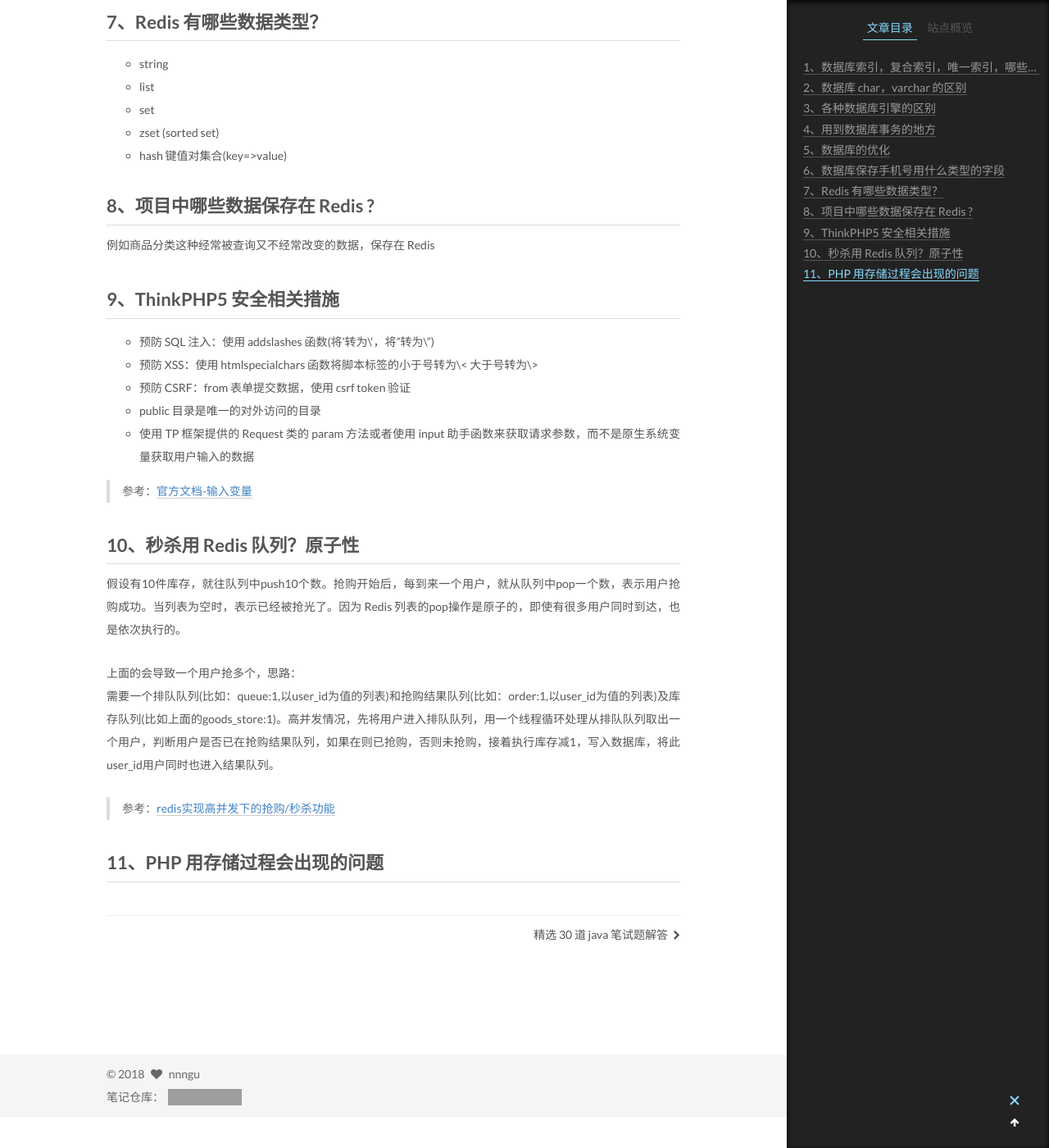
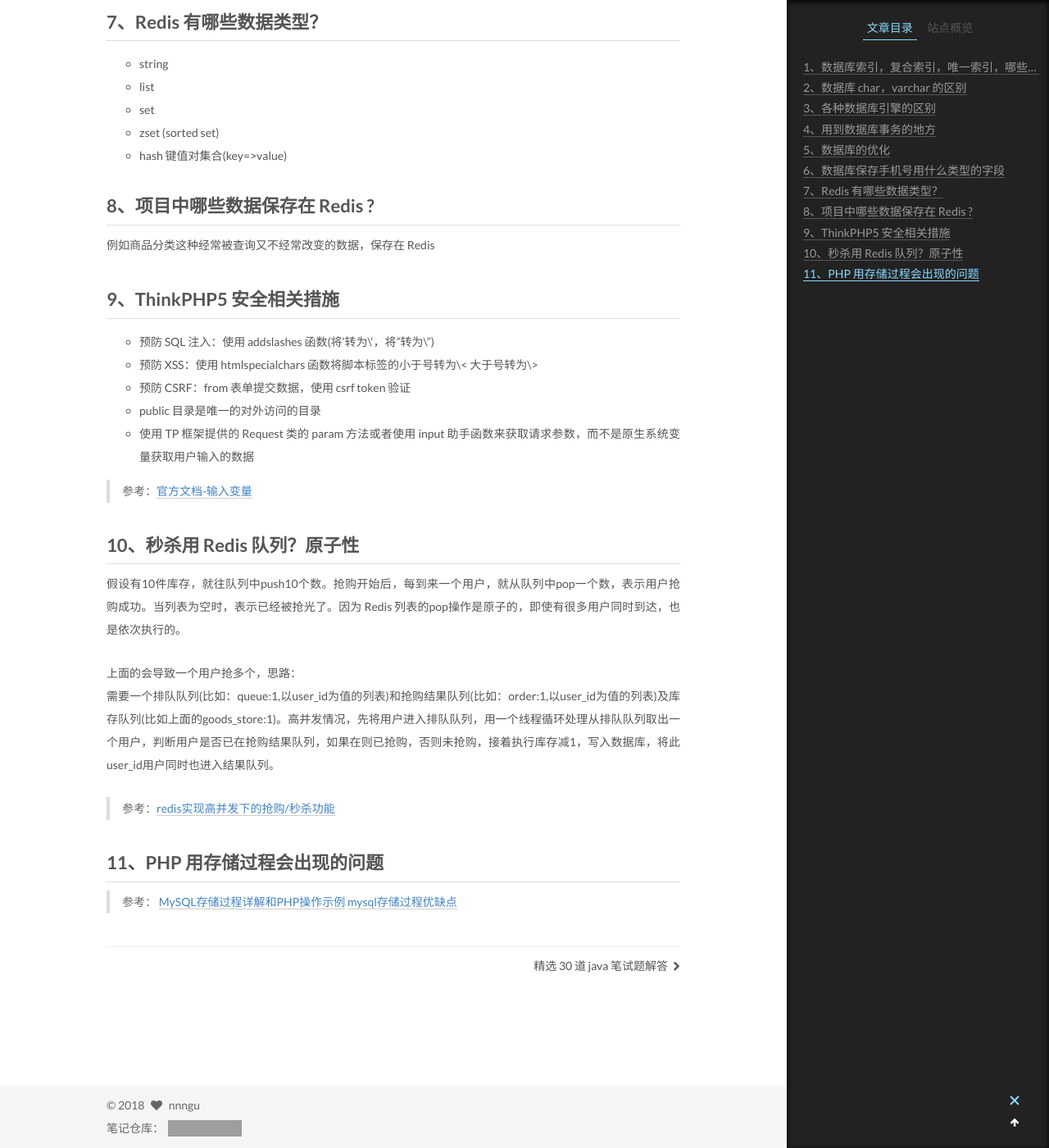
Before and after one commit to nnngu/LearningNotes, a Jekyll site: the page built from _posts/2018-06-05-PHP 面试题收集.md, in a window 1280 px wide and 1400 px high, scrolled down 2980 px. Shown: the whole window at 82% size. Built offline with Jekyll 4.4.1, drawn with Linux system fonts in a browser that asks for light colours; grey boxes are pictures that could not be loaded.

Commit message:
修改文件: _posts/2018-06-05-PHP 面试题收集.md

```diff
--- a/_posts/2018-06-05-PHP 面试题收集.md
+++ b/_posts/2018-06-05-PHP 面试题收集.md
@@ -127,3 +127,7 @@ InnoDB 和 MyISAM 基本的差别为：MyISAM 类型的表强调的是性能，
 >参考：[redis实现高并发下的抢购/秒杀功能](https://www.cnblogs.com/phpper/p/7085663.html)
 
 ## 11、PHP 用存储过程会出现的问题
+
+> 参考：
+> [MySQL存储过程详解和PHP操作示例](https://www.cnblogs.com/gxldan/p/4066914.html)
+> [mysql存储过程优缺点](https://blog.csdn.net/u014209975/article/details/52243295)
```
